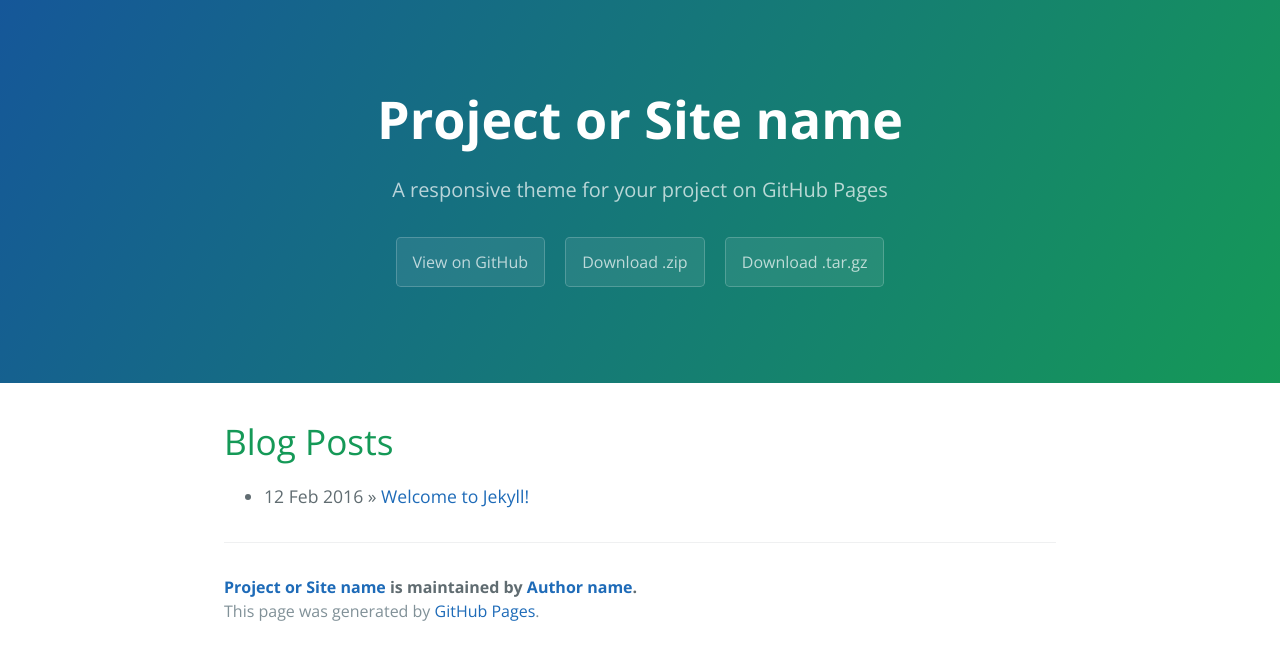
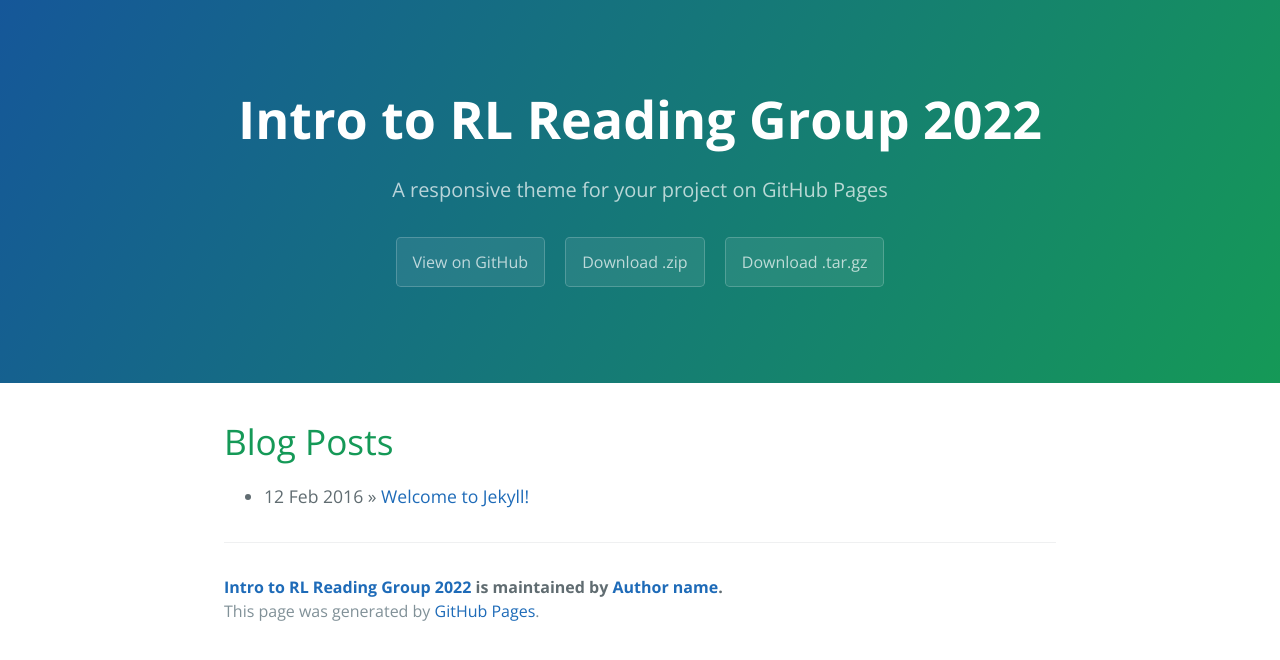
Before and after one commit to Reinforcement-Learning-Intro/Reinforcement-Learning-Intro.github.io, a Jekyll site: the page built from index.html, in a window 1280 px wide. Shown: the top 660 px of the page. Built offline with Jekyll 4.4.1, drawn with Linux system fonts in a browser that asks for light colours; the list of posts is cut into pages by our own code.

Commit message:
Project name changed

```diff
--- a/_config.yml
+++ b/_config.yml
@@ -1,5 +1,5 @@
 # Setup
-title:        Project or Site name
+title:        Intro to RL Reading Group 2022
 tagline:      A responsive theme for your project on GitHub Pages
 baseurl:      ""
 paginate:     1
```
